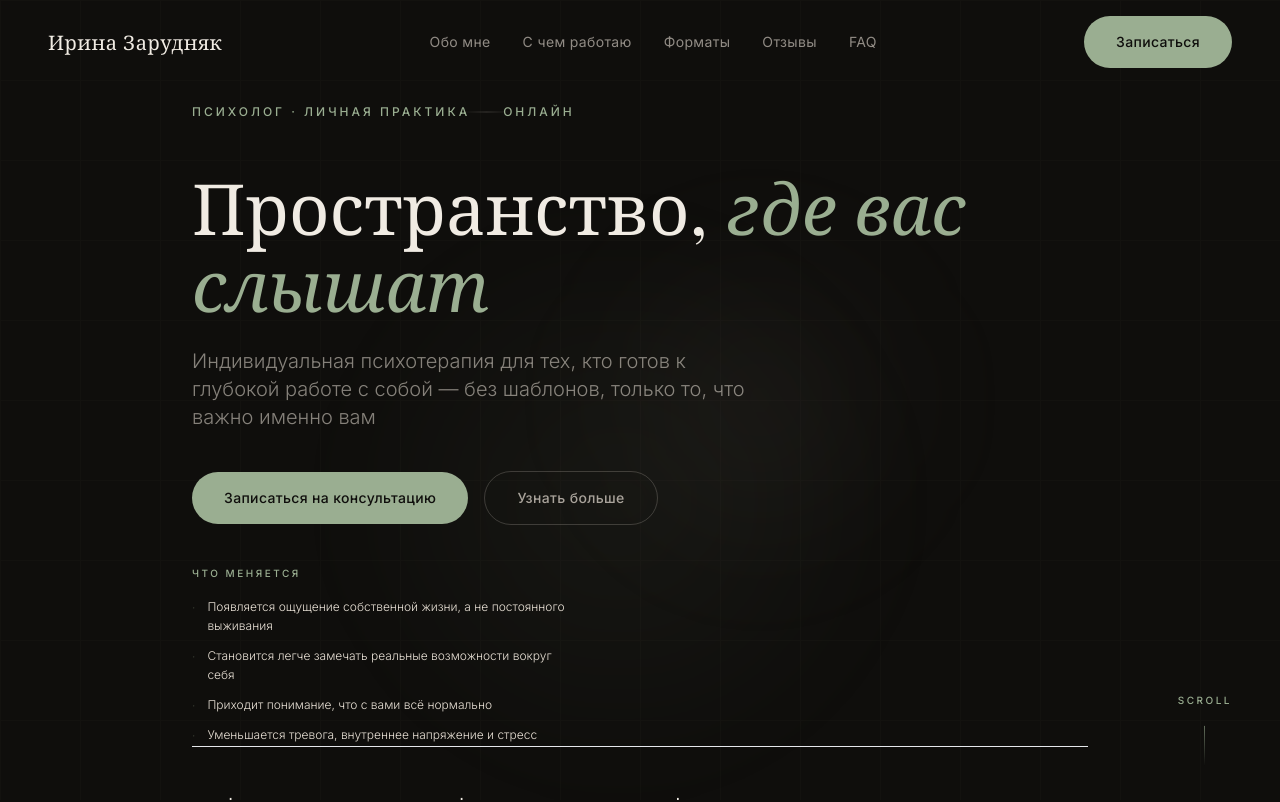
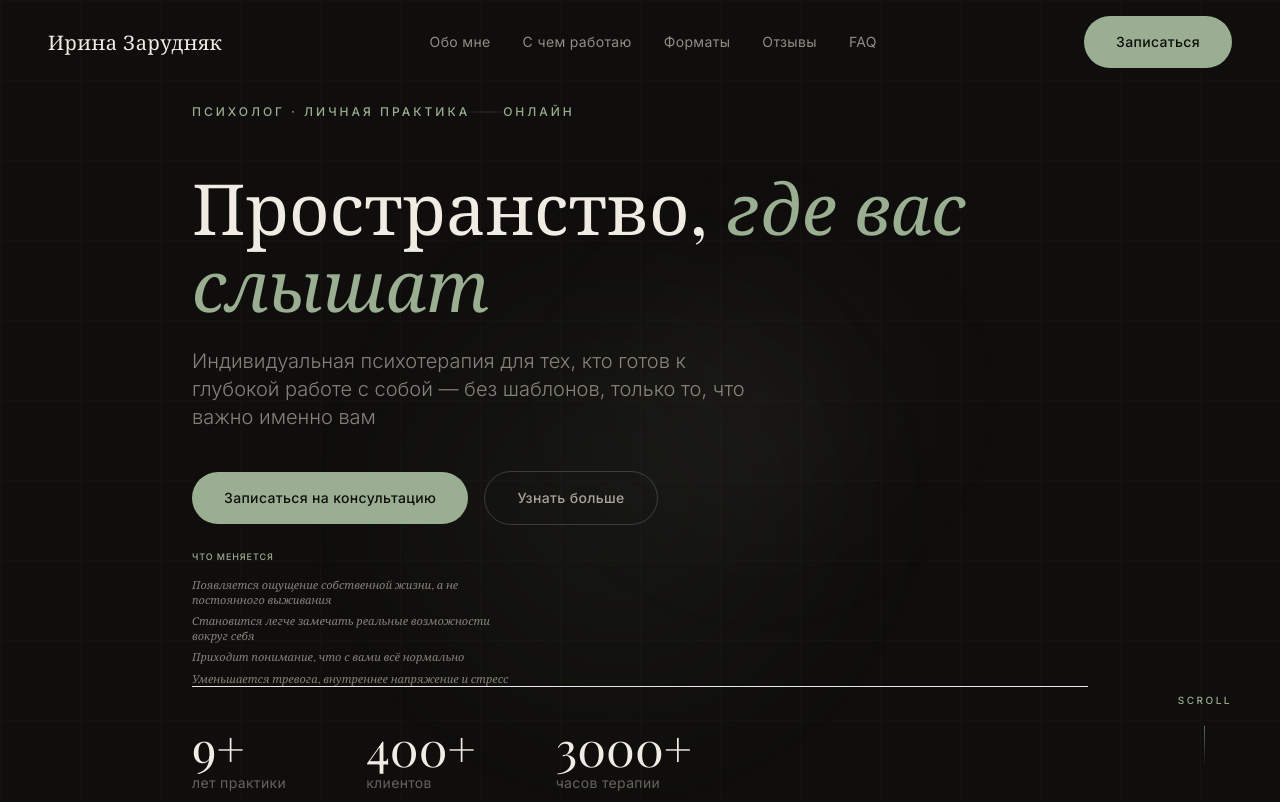
Before and after one commit to gazperious-ai/irina-psychology-site, a React (Vite) app: page / in a window 1280 px wide. Shown: the top 802 px of the page. Built offline with nearby package versions, Linux system fonts and the light colour scheme; a web font is replaced by a local one.

Commit message:
update site

```diff
--- a/src/components/Hero.jsx
+++ b/src/components/Hero.jsx
@@ -86,18 +86,20 @@ export default function Hero() {
         {/* Outcome list */}
         <motion.div
           {...fadeUp(0.7)}
-          className="mt-8 sm:mt-10 max-w-sm hidden sm:block"
+          className="mt-5 sm:mt-6 max-w-xs hidden sm:block opacity-70"
         >
-          <p className="label-text text-[10px] mb-4">Что меняется</p>
-          <ul className="space-y-2.5">
+          <p className="label-text text-[9px] mb-3 tracking-widest">Что меняется</p>
+          <ul className="space-y-1.5">
             {[
               'Появляется ощущение собственной жизни, а не постоянного выживания',
               'Становится легче замечать реальные возможности вокруг себя',
               'Приходит понимание, что с вами всё нормально',
               'Уменьшается тревога, внутреннее напряжение и стресс',
             ].map((item) => (
-              <li key={item} className="flex items-start gap-3 text-xs text-[#e8e0d5]/28 font-light leading-relaxed">
-                <span className="text-[#9aae91]/35 shrink-0 mt-px">·</span>
+              <li
+                key={item}
+                className="heading-serif text-[11px] font-normal text-[#e8e0d5]/55 leading-snug italic"
+              >
                 {item}
               </li>
             ))}
```
Also changed, not shown: 2 other files (tests, documents, lock files or other folders).
